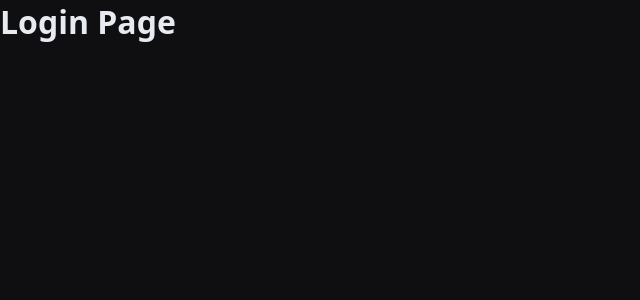
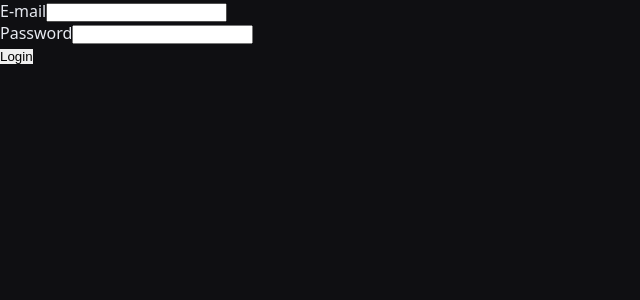
Before and after one commit to Aurora-Fintech/moneyguard, a React (Vite) app: page /login in a window 1280 px wide. Shown: the top 300 px of the page, without its empty margins (0-640 px from the left). Built offline with nearby package versions, Linux system fonts and the light colour scheme.

Commit message:
feat: implement login form with email and password fields

```diff
--- a/src/pages/LoginPage/LoginPage.jsx
+++ b/src/pages/LoginPage/LoginPage.jsx
@@ -1,3 +1,23 @@
-export default function LoginPage() {
-  return <h1>Login Page</h1>;
-}
+import React from "react";
+
+const LoginPage = () => {
+  const handleSubmit = (event) => {
+    event.preventDefault();
+    console.log("Form submitted");
+  };
+  return (
+    <form onSubmit={handleSubmit}>
+      <div>
+        <label htmlFor="email">E-mail</label>
+        <input type="email" id="email" name="email" required />
+      </div>
+      <div>
+        <label htmlFor="password">Password</label>
+        <input type="password" id="password" name="password" required />
+      </div>
+      <button type="submit">Login</button>
+    </form>
+  );
+};
+
+export default LoginPage;
```
